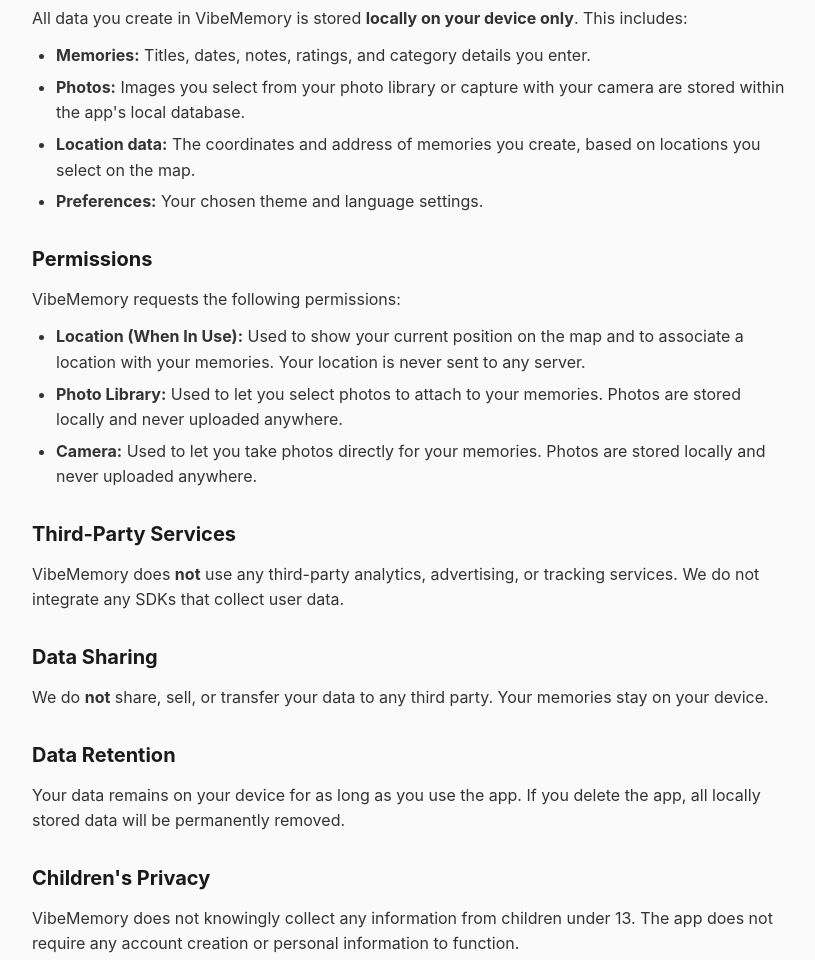
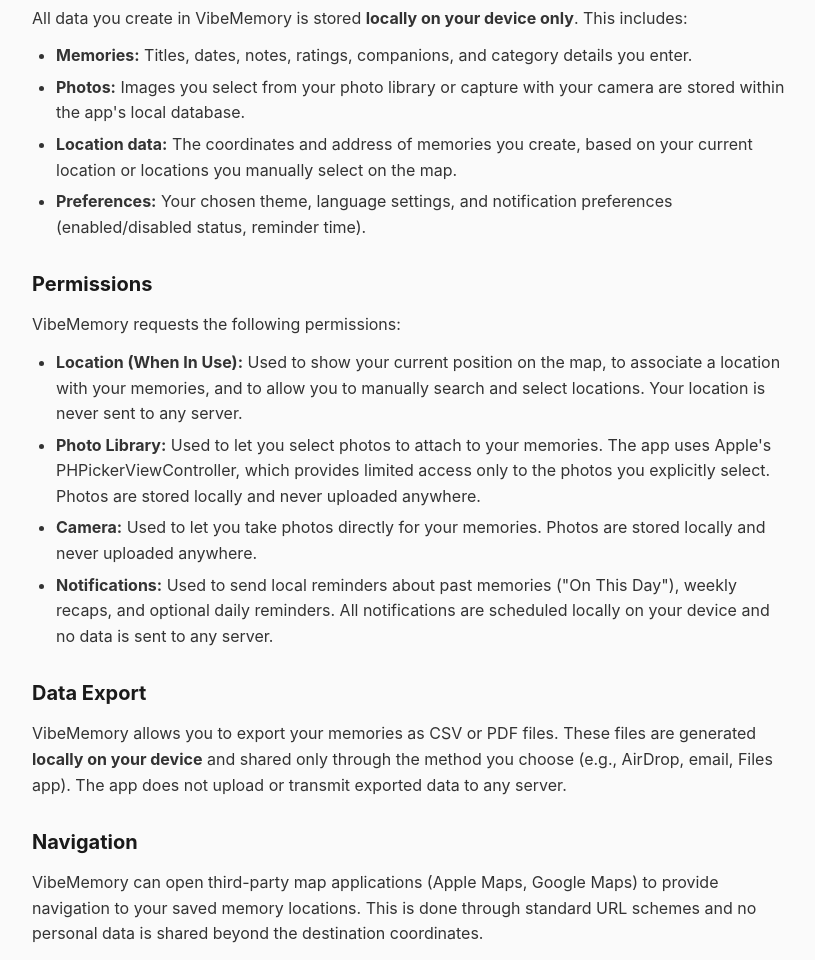
Before and after one commit to aliakin11/privacy-policy, a plain HTML site: page index.html in a window 1280 px wide. Shown: the part 360-1320 px from the top of the page, without its empty margins (228-1043 px from the left). Drawn offline with Linux system fonts and the light colour scheme.

Commit message:
Update index.html

```diff
--- a/index.html
+++ b/index.html
@@ -31,7 +31,7 @@
 </head>
 <body>
     <h1>Privacy Policy</h1>
-    <p class="date">Last updated: February 13, 2026</p>
+    <p class="date">Last updated: March 10, 2026</p>
 
     <p>VibeMemory ("we", "our", or "the app") is committed to protecting your privacy. This Privacy Policy explains how we handle your data when you use our application.</p>
 
@@ -41,19 +41,26 @@
     <h2>Data Stored on Your Device</h2>
     <p>All data you create in VibeMemory is stored <strong>locally on your device only</strong>. This includes:</p>
     <ul>
-        <li><strong>Memories:</strong> Titles, dates, notes, ratings, and category details you enter.</li>
+        <li><strong>Memories:</strong> Titles, dates, notes, ratings, companions, and category details you enter.</li>
         <li><strong>Photos:</strong> Images you select from your photo library or capture with your camera are stored within the app's local database.</li>
-        <li><strong>Location data:</strong> The coordinates and address of memories you create, based on locations you select on the map.</li>
-        <li><strong>Preferences:</strong> Your chosen theme and language settings.</li>
+        <li><strong>Location data:</strong> The coordinates and address of memories you create, based on your current location or locations you manually select on the map.</li>
+        <li><strong>Preferences:</strong> Your chosen theme, language settings, and notification preferences (enabled/disabled status, reminder time).</li>
     </ul>
 
     <h2>Permissions</h2>
     <p>VibeMemory requests the following permissions:</p>
     <ul>
-        <li><strong>Location (When In Use):</strong> Used to show your current position on the map and to associate a location with your memories. Your location is never sent to any server.</li>
-        <li><strong>Photo Library:</strong> Used to let you select photos to attach to your memories. Photos are stored locally and never uploaded anywhere.</li>
+        <li><strong>Location (When In Use):</strong> Used to show your current position on the map, to associate a location with your memories, and to allow you to manually search and select locations. Your location is never sent to any server.</li>
+        <li><strong>Photo Library:</strong> Used to let you select photos to attach to your memories. The app uses Apple's PHPickerViewController, which provides limited access only to the photos you explicitly select. Photos are stored locally and never uploaded anywhere.</li>
         <li><strong>Camera:</strong> Used to let you take photos directly for your memories. Photos are stored locally and never uploaded anywhere.</li>
+        <li><strong>Notifications:</strong> Used to send local reminders about past memories ("On This Day"), weekly recaps, and optional daily reminders. All notifications are scheduled locally on your device and no data is sent to any server.</li>
     </ul>
+
+    <h2>Data Export</h2>
+    <p>VibeMemory allows you to export your memories as CSV or PDF files. These files are generated <strong>locally on your device</strong> and shared only through the method you choose (e.g., AirDrop, email, Files app). The app does not upload or transmit exported data to any server.</p>
+
+    <h2>Navigation</h2>
+    <p>VibeMemory can open third-party map applications (Apple Maps, Google Maps) to provide navigation to your saved memory locations. This is done through standard URL schemes and no personal data is shared beyond the destination coordinates.</p>
 
     <h2>Third-Party Services</h2>
     <p>VibeMemory does <strong>not</strong> use any third-party analytics, advertising, or tracking services. We do not integrate any SDKs that collect user data.</p>
```
